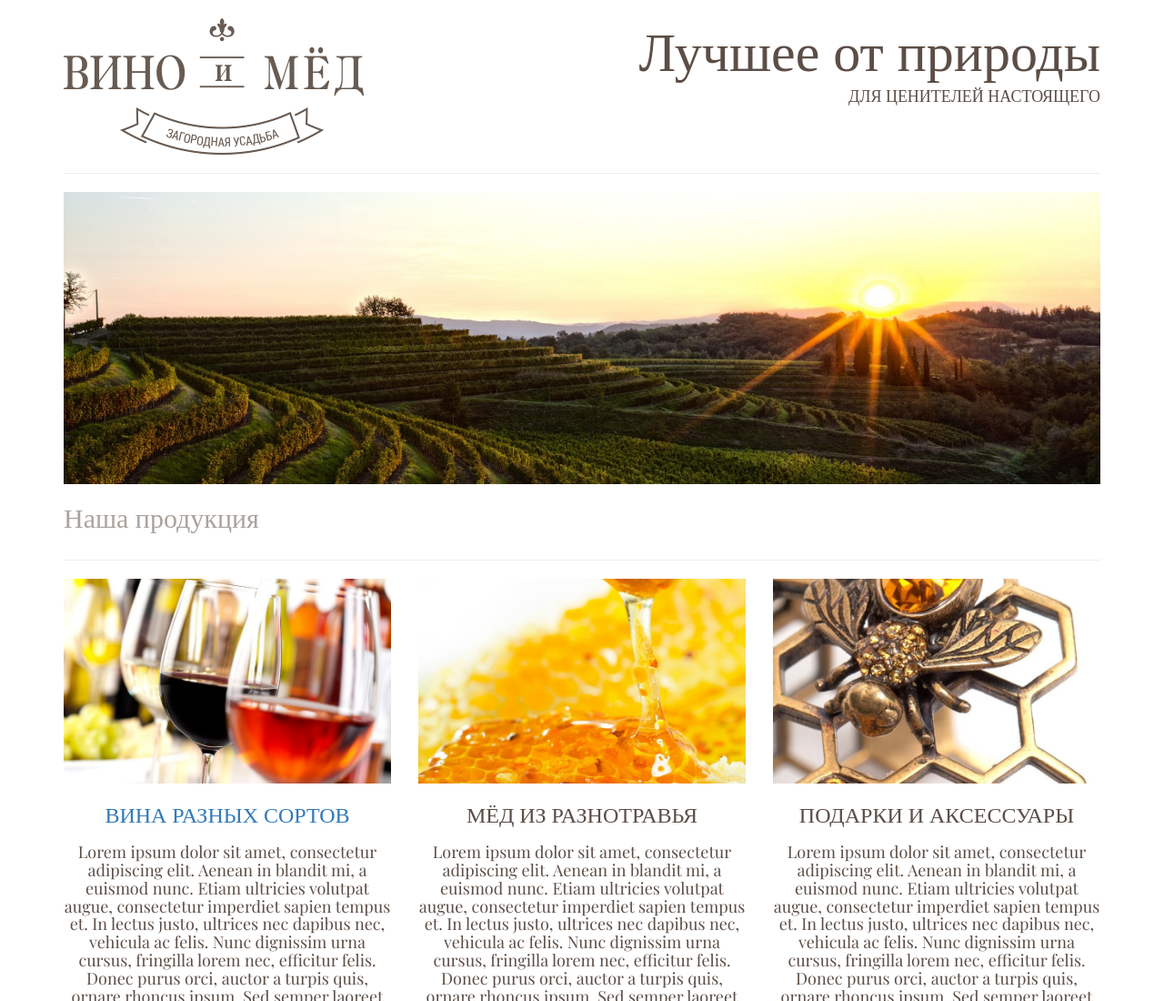
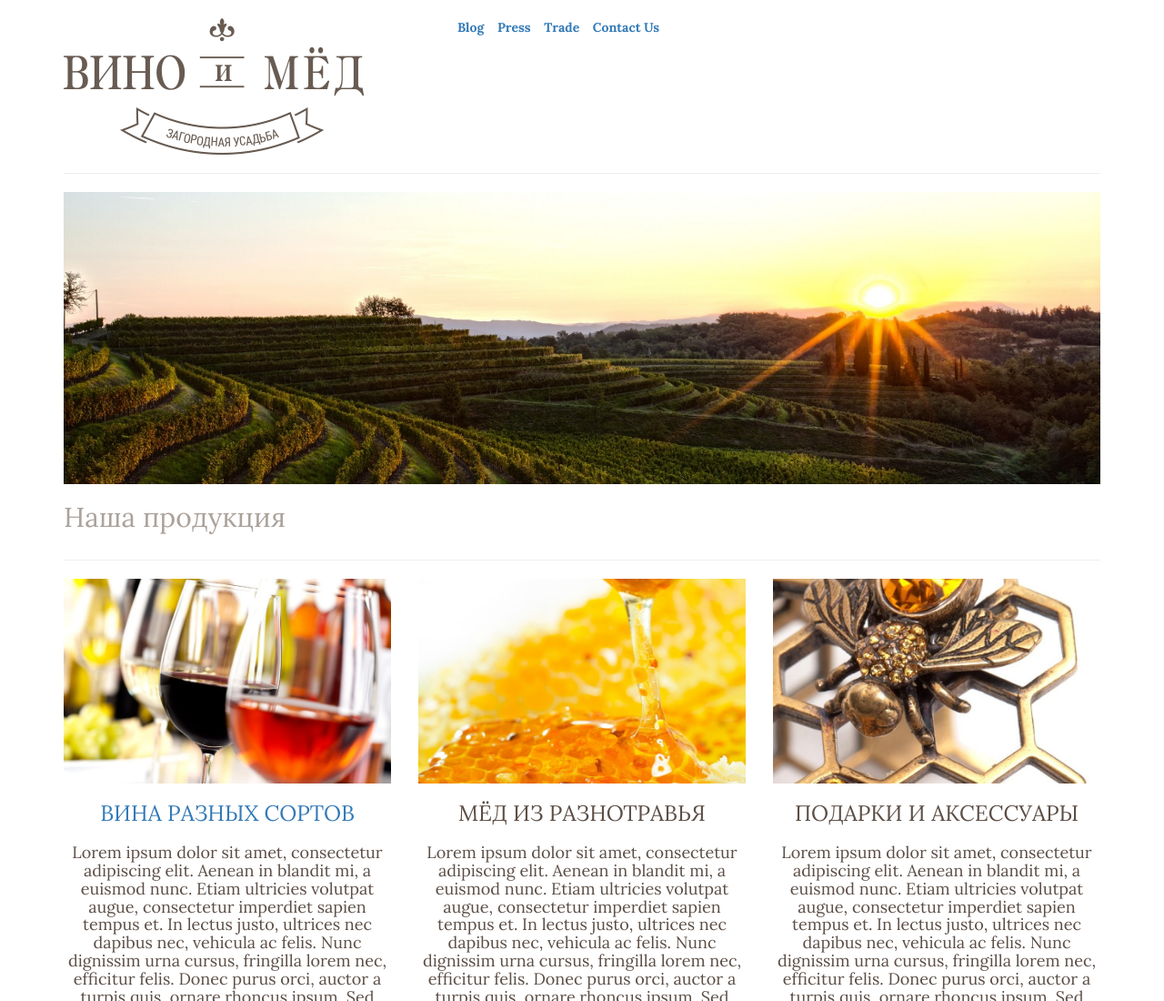
Before and after one commit to cohete/vinoimed, a plain HTML site: page index.html in a window 1280 px wide. Shown: the top 1100 px of the page at 91% size. Drawn offline with nearby package versions, Linux system fonts and the light colour scheme.

Commit message:
Change font to Lora. Add ul as a menu

```diff
--- /dev/null
+++ b/css/style.css
@@ -0,0 +1,22 @@
+body{
+	font-family: 'Philosopher', sans-serif;
+	color: #594942;
+	font-weight:400;
+}
+
+.text-muted {
+	color: #66615D;
+}
+
+.text-thick {
+	font-weight: 700;
+}
+
+
+.title-super {
+	font-size: 60px;
+}
+
+.title-logo {
+	margin-top: 30px;
+}
--- a/css/styles.css
+++ b/css/styles.css
@@ -1,8 +1,13 @@
 body {
-	font-family: 'Playfair Display', serif;
+	font-family: 'Lora', serif;
 	color: #5C4E46;
 	font-weight: 700;
 }
+
+span {
+	color: gold;
+}
+
 .text-thin {
 	font-weight: 400;
 }
@@ -18,3 +23,14 @@ body {
 .title-logo {
 	margin-top: 20px;
 }
+
+ul {
+    list-style-type: none;
+    margin-top: 20px;
+}
+
+li {
+	display: inline;
+	margin-right: 5px;
+    padding: 3px;
+}
--- a/index.html
+++ b/index.html
@@ -4,19 +4,31 @@
 		<meta charset="UTF-8">
 		<meta name="viewport" content="width=device-width, initial-scale=1">
 		<title>ВИНО и МЁД</title>
-		<link href='http://fonts.googleapis.com/css?family=Playfair+Display:400,700&subset=cyrillic,latin' rel='stylesheet' type='text/css'>
+		<link href='http://fonts.googleapis.com/css?family=Lora:400,700&subset=cyrillic,latin' rel='stylesheet' type='text/css'>
 		<link rel="stylesheet" href="css/bootstrap.css">
 		<link rel="stylesheet" href="css/styles.css">
 	</head>
 	<body>
 		<div class="container">
 			<div class="row">
-				<div class="col-md-6">
+				<div class="col-md-4">
 					<img class="title-logo" src="images/vinologo.png" alt="vino i med logo">
 				</div>
-				<div class="col-md-6 text-right">
-					<h1 class="title-super text-thin">Лучшее от природы</h1>
-					<h4 class="text-uppercase">Для ценителей настоящего</h4>
+				<div class="col-md-8">
+					<ul>
+						<li>
+							<a href="/blog/" id="A_9">Blog</a>
+						</li>
+						<li>
+							<a href="/press/" id="A_11">Press</a>
+						</li>
+						<li>
+							<a href="/trade/" id="A_13">Trade</a>
+						</li>
+						<li>
+							<a href="/contact-us/" id="A_15">Contact Us</a>
+						</li>
+					</ul>
 				</div>
 			</div>
 			<div class="row">
```
